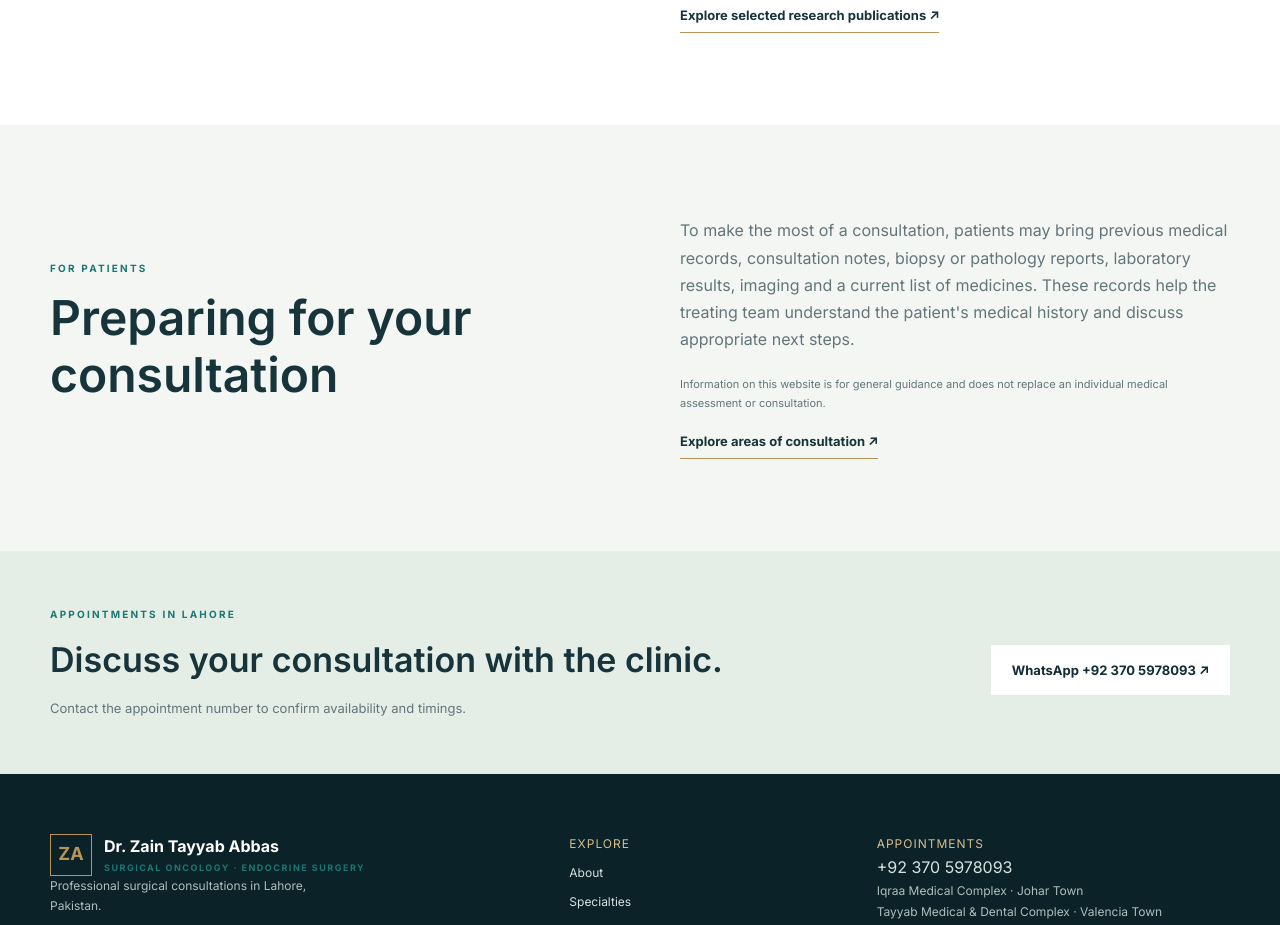
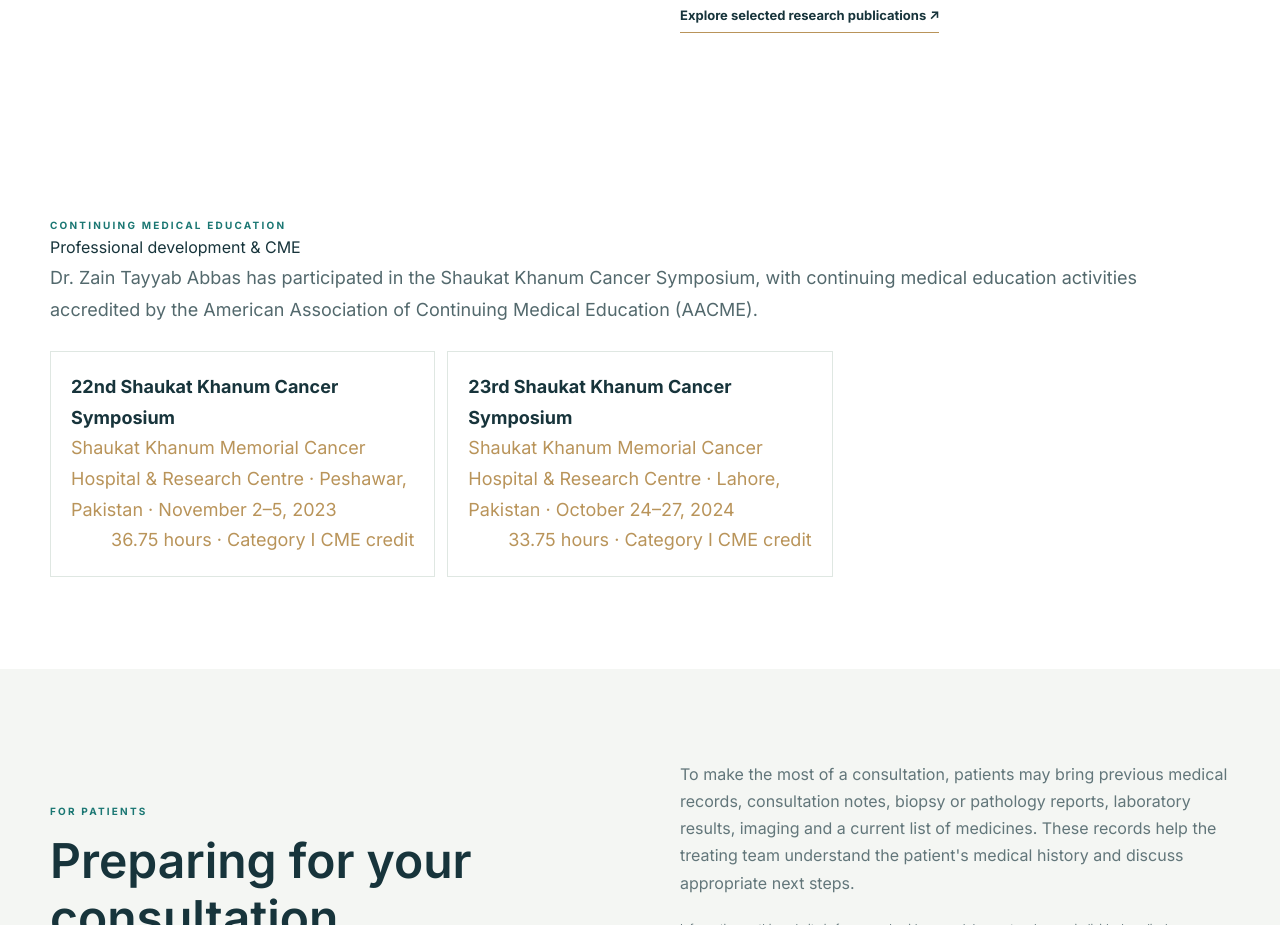
Before and after one commit to franklinctapley-del1122/Drzaintayyababbas, a Next.js app: page /about in a window 1280 px wide. Shown: the part 3880-4805 px from the top of the page. Built offline with nearby package versions, Linux system fonts and the light colour scheme.

Commit message:
Add verified Shaukat Khanum symposium CME certificates to About page

```diff
--- a/app/about/page.tsx
+++ b/app/about/page.tsx
@@ -158,6 +158,30 @@ export default function About() {
           </div>
         </section>
 
+        <section className="section section-white">
+          <div className="container">
+            <div className="eyebrow">Continuing medical education</div>
+            <h2>Professional development &amp; CME</h2>
+            <p className="large-copy">
+              Dr. Zain Tayyab Abbas has participated in the Shaukat Khanum Cancer
+              Symposium, with continuing medical education activities accredited
+              by the American Association of Continuing Medical Education (AACME).
+            </p>
+            <div className="related-grid">
+              <article className="related-card">
+                <strong>22nd Shaukat Khanum Cancer Symposium</strong>
+                <span>Shaukat Khanum Memorial Cancer Hospital &amp; Research Centre · Peshawar, Pakistan · November 2–5, 2023</span>
+                <span>36.75 hours · Category I CME credit</span>
+              </article>
+              <article className="related-card">
+                <strong>23rd Shaukat Khanum Cancer Symposium</strong>
+                <span>Shaukat Khanum Memorial Cancer Hospital &amp; Research Centre · Lahore, Pakistan · October 24–27, 2024</span>
+                <span>33.75 hours · Category I CME credit</span>
+              </article>
+            </div>
+          </div>
+        </section>
+
         <section className="section">
           <div className="container two-col">
             <div>
```
